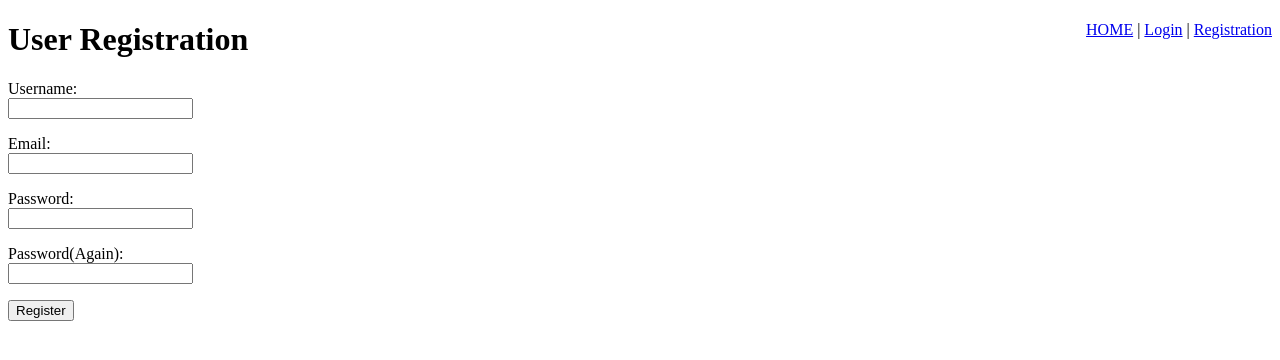
After one commit to adityapb/MoodyTube, a Django app: page /register/ in a window 1280 px wide. The commit adds this page. Shown: the top 360 px of the page. Run offline with Django 3.2, Linux system fonts and the light colour scheme.

Commit message:
some chnges

```diff
--- /dev/null
+++ b/MoodyTube/forms.py
@@ -0,0 +1,30 @@
+from django import forms
+import re
+from django.contrib.auth.models import User
+from django.core.exceptions import ObjectDoesNotExist
+
+
+class RegistrationForm(forms.Form):
+	username = forms.CharField(label = 'Username', max_length = 30)
+	email = forms.CharField(label = 'Email')
+	password1 = forms.CharField(label = 'Password', widget = forms.PasswordInput())
+	password2 = forms.CharField(label = 'Password(Again)', widget = forms.PasswordInput())
+
+	def clean_password2(self):
+		if str('password1') in self.cleaned_data:
+			password1 = self.cleaned_data['password1']
+			password2 = self.cleaned_data['password2']
+			if password1 == password2:
+				return password2
+		raise forms.ValidationError('Password do not match')
+
+	def clean_username(self):
+		username = self.cleaned_data['username']
+		if not re.search(r'^\w+$',username):
+			raise forms .ValidationError('Username can only contain \
+				alphanumaric characters and the uderscore')
+		try:
+			User.objects.get(username=username)
+		except ObjectDoesNotExist:
+			return username
+		raise forms.ValidationError('Username is already taken.')
--- a/MoodyTube/urls.py
+++ b/MoodyTube/urls.py
@@ -1,6 +1,6 @@
 from django.conf.urls import patterns, include, url
 from django.contrib import admin
-from MoodyTube.views import PlayMusic
+from MoodyTube.views import *
 
 urlpatterns = patterns('',
     # Examples:
@@ -8,5 +8,8 @@ urlpatterns = patterns('',
     # url(r'^blog/', include('blog.urls')),
 
     url(r'^admin/', include(admin.site.urls)),
-    (r'^$', PlayMusic),
+    url(r'^$', PlayMusic),
+    url(r'^login/$', 'django.contrib.auth.views.login'),
+    url(r'^register/$', register_page),
+    url(r'^logout/$', logout_page),
 )
--- a/MoodyTube/views.py
+++ b/MoodyTube/views.py
@@ -1,9 +1,16 @@
-from django.http import HttpResponse
+from django.http import HttpResponse, HttpResponseRedirect
 from django.template.loader import get_template
-from django.template import Context
+from django.template import Context, RequestContext
 import os
 import cPickle as pickle
 
+from django.contrib.auth.models import User
+from django.contrib.auth import logout
+from MoodyTube.forms import *
+from django.shortcuts import render, render_to_response
+from django.contrib.auth.decorators import login_required
+
+@login_required
 def PlayMusic(request):
 	#print mood
 	t = get_template('mood.html')
@@ -15,3 +22,25 @@ def PlayMusic(request):
 		 'query' : mood}
 	html = t.render(Context(c))
 	return HttpResponse(html)
+
+def logout_page(request):
+	logout(request)
+	return HttpResponseRedirect('/login')
+
+def register_page(request):
+	if request.method == 'POST':
+		form = RegistrationForm(request.POST)
+		if form.is_valid():
+			user = User.objects.create_user(
+				username = form.cleaned_data['username'],
+				password = form.cleaned_data['password1'],
+				email = form.cleaned_data['email']
+			)
+			return HttpResponseRedirect('/login/')
+	else:
+		form = RegistrationForm()
+	variables = RequestContext(request,{ 'form' : form })
+	return render_to_response(
+		'registration/register.html',
+		variables
+	)
--- /dev/null
+++ b/Templates/base.html
@@ -0,0 +1,25 @@
+<!DOCTYPE html>
+<html>
+	<head>
+		<title>Moody Tube | {% block title %}{% endblock %}</title>
+		<style media = "screen" type = "text/css">
+			#nav{	float : right	}
+			input{	display : block; }
+		</style>
+	</head>
+
+	<body>
+		<div id = 'nav'>
+			<a href = '/'>HOME</a> |
+			{% if user.is_authenticated %}
+				<a href = '/user/{{ user.username }}/'>{{ user.username }}</a> |
+				<a href = '/logout'>Logout</a>
+			{% else %}
+				<a href = '/login/'>Login</a> |
+				<a href = '/register/'>Registration</a>
+			{% endif %}
+		</div>
+		<h1>{% block head %}{% endblock %}</h1>
+		{% block content %}{% endblock %}
+	</body>
+</html>
--- /dev/null
+++ b/Templates/registration/register.html
@@ -0,0 +1,10 @@
+{% extends 'base.html' %}
+	{% block title %}User Registration{% endblock %}
+	{% block head %}User Registration{% endblock %}
+	{% block content %}
+		<form method = "post" action = "">
+			{% csrf_token %}
+			{{ form.as_p }}
+			<input type="submit" value="Register" />
+		</form>
+	{% endblock %}
```
Also changed, not shown: Templates/mood.html (+10 -0 lines), Templates/registration/login.html (added, +26 -0 lines).
